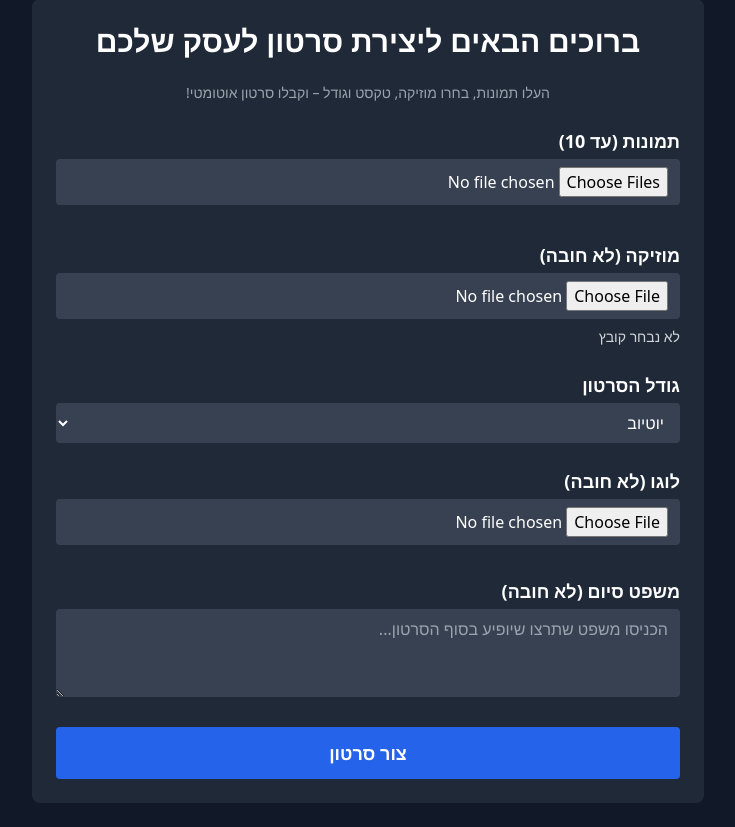
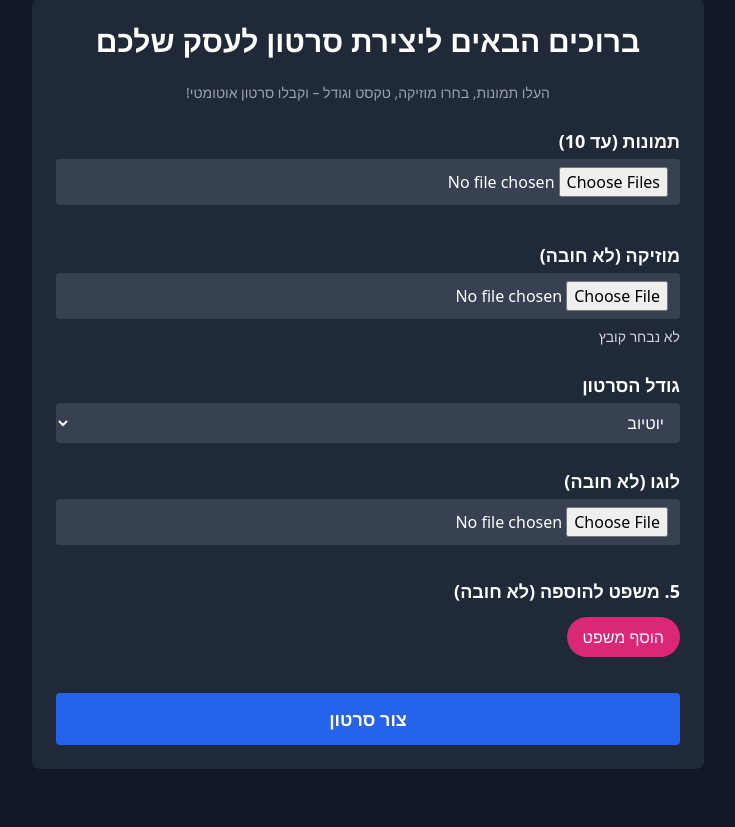
Before and after one commit to YUVALMARK/flask-video-generator, a Flask app: page / in a window 1280 px wide. Shown: the part 25-852 px from the top of the page, without its empty margins (272-1007 px from the left). After the commit the page ends 794 px from the top, so only its background shows below. Run offline with Flask 3, Linux system fonts and the light colour scheme; some libraries are stand-ins or nearby versions.

Commit message:
Update index.html

```diff
--- a/templates/index.html
+++ b/templates/index.html
@@ -45,11 +45,22 @@
       <div id="logoPreview" class="flex justify-center mt-2"></div>
     </div>
 
-    <!-- משפט -->
-    <div>
-      <label class="block text-lg font-semibold mb-1">משפט סיום (לא חובה)</label>
-      <textarea name="ending_text" rows="3" class="w-full bg-gray-700 rounded px-3 py-2" placeholder="הכניסו משפט שתרצו שיופיע בסוף הסרטון..."></textarea>
-    </div>
+        <!-- 5: משפט -->
+      <div>
+        <h2 class="font-semibold mb-3 text-lg">5. משפט להוספה (לא חובה)</h2>
+        <button type="button" onclick="toggleSentenceOptions()" class="px-4 py-2 rounded-full bg-pink-600 hover:bg-pink-700 mb-3">הוסף משפט</button>
+        <div id="sentenceOptions" class="hidden">
+          <div class="flex flex-wrap gap-2 mb-3">
+            <label for="sentence_end" class="px-4 py-2 rounded-full bg-purple-600 hover:bg-purple-700 cursor-pointer">
+              <input type="radio" id="sentence_end" name="sentence_position" value="end" class="hidden"> סוף
+            </label>
+            <label for="sentence_start" class="px-4 py-2 rounded-full bg-green-600 hover:bg-green-700 cursor-pointer">
+              <input type="radio" id="sentence_start" name="sentence_position" value="start" class="hidden"> התחלה
+            </label>
+          </div>
+          <textarea name="ending_text" id="ending_text" rows="3" placeholder="הכנס את המשפט..." class="w-full p-3 rounded-lg bg-gray-800 text-white focus:outline-none"></textarea>
+        </div>
+      </div>
 
     <button type="submit" class="w-full bg-blue-600 hover:bg-blue-700 py-3 rounded text-lg font-bold">צור סרטון</button>
   </form>
```
